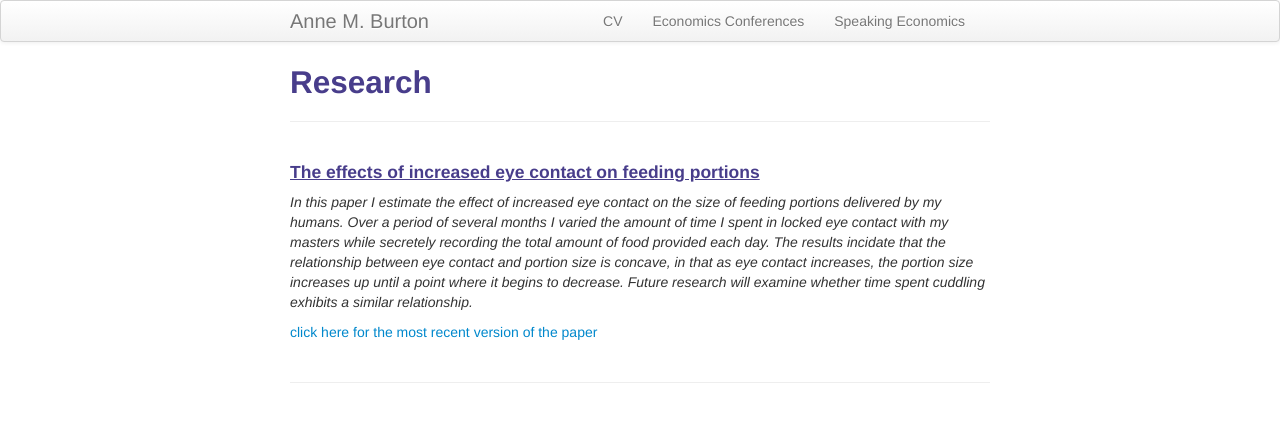
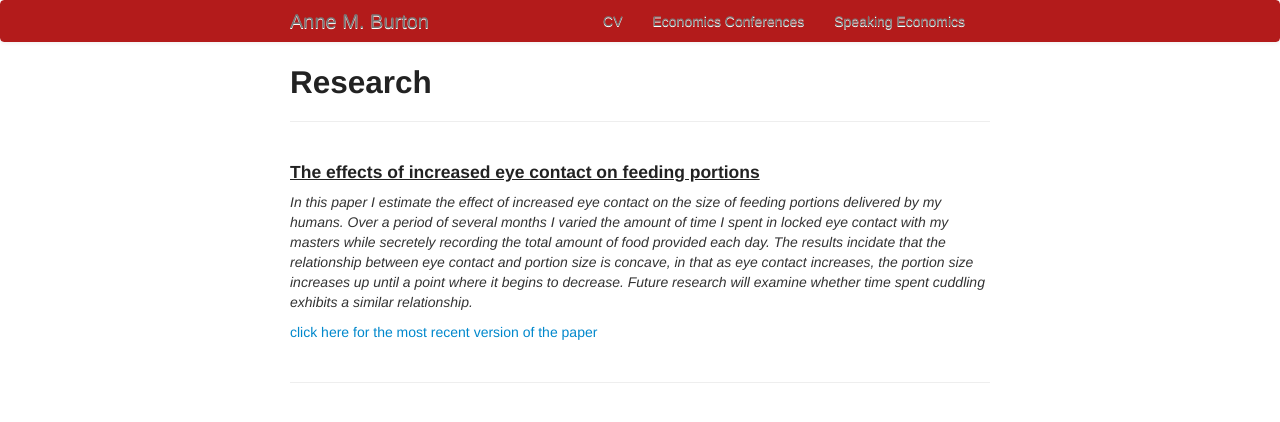
Before and after one commit to anne-m-burton/anne-m-burton.github.io, a Jekyll site: the page built from pages/research.md, in a window 1280 px wide. Shown: the top 422 px of the page. Built offline with Jekyll 4.4.1, drawn with Linux system fonts in a browser that asks for light colours.

Commit message:
change colors

```diff
--- a/assets/themes/twitter/css/my_custom_css.css
+++ b/assets/themes/twitter/css/my_custom_css.css
@@ -58,7 +58,7 @@ td.right {
 
 
 h1, h2, h3, h4 {
-    color: darkslateblue;
+    color: #222222;
 }
 
 .danger {
@@ -85,3 +85,23 @@ h1, h2, h3, h4 {
     border-left: 6px solid #ffeb3b;
     padding-left: 10px;
 }
+
+.navbar-inner {
+    min-height:40px;
+    padding-left:20px;
+    padding-right:20px;
+    background-color:#fafafa;
+    background-image:-moz-linear-gradient(top, #b31b1b, #b31b1b);
+    background-image:-webkit-gradient(linear, 0 0, 0 100%, from(#b31b1b), to(#f2f2f2));
+    background-image:-webkit-linear-gradient(top, #b31b1b, #b31b1b);
+    background-image:-o-linear-gradient(top, #b31b1b, #b31b1b);
+    background-image:linear-gradient(to bottom, #b31b1b, #b31b1b);
+    background-repeat:repeat-x;filter:progid:DXImageTransform.Microsoft.gradient(startColorstr='#ffffffff', endColorstr='#fff2f2f2', GradientType=0);
+    border:1px solid #b31b1b;
+    -webkit-border-radius:4px;
+    -moz-border-radius:4px;
+    border-radius:4px;
+    -webkit-box-shadow:0 1px 4px rgba(0, 0, 0, 0.065);
+    -moz-box-shadow:0 1px 4px rgba(0, 0, 0, 0.065);
+    box-shadow:0 1px 4px rgba(0, 0, 0, 0.065);*zoom:1;
+}
```
